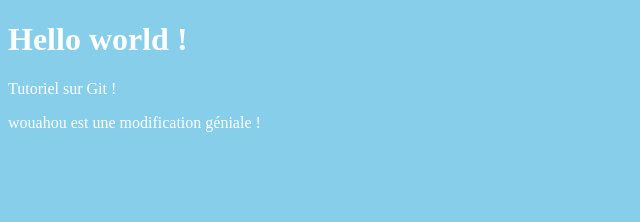
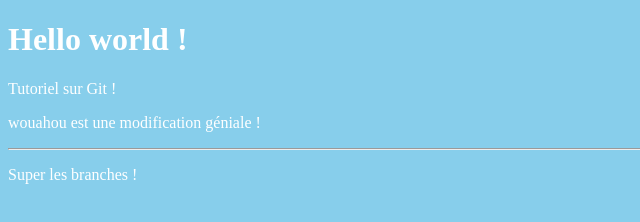
Before and after one commit to antoninvroom/tuto-git, a plain HTML site: page index.html in a window 1280 px wide. Shown: the whole page, without its empty margins (0-640 px from the left). Drawn offline with Linux system fonts and the light colour scheme.

Commit message:
add files and modify file

```diff
--- a/index.html
+++ b/index.html
@@ -16,5 +16,7 @@
     <h1>  Hello world !</h1>
     <p>  Tutoriel sur Git ! </p>
     <p> wouahou est une modification géniale ! </p>
+    <hr>
+    <p> Super les branches ! </p>
   </body>
 </html>
```
Also changed, not shown: hello.html (added, +1 -0 lines).
